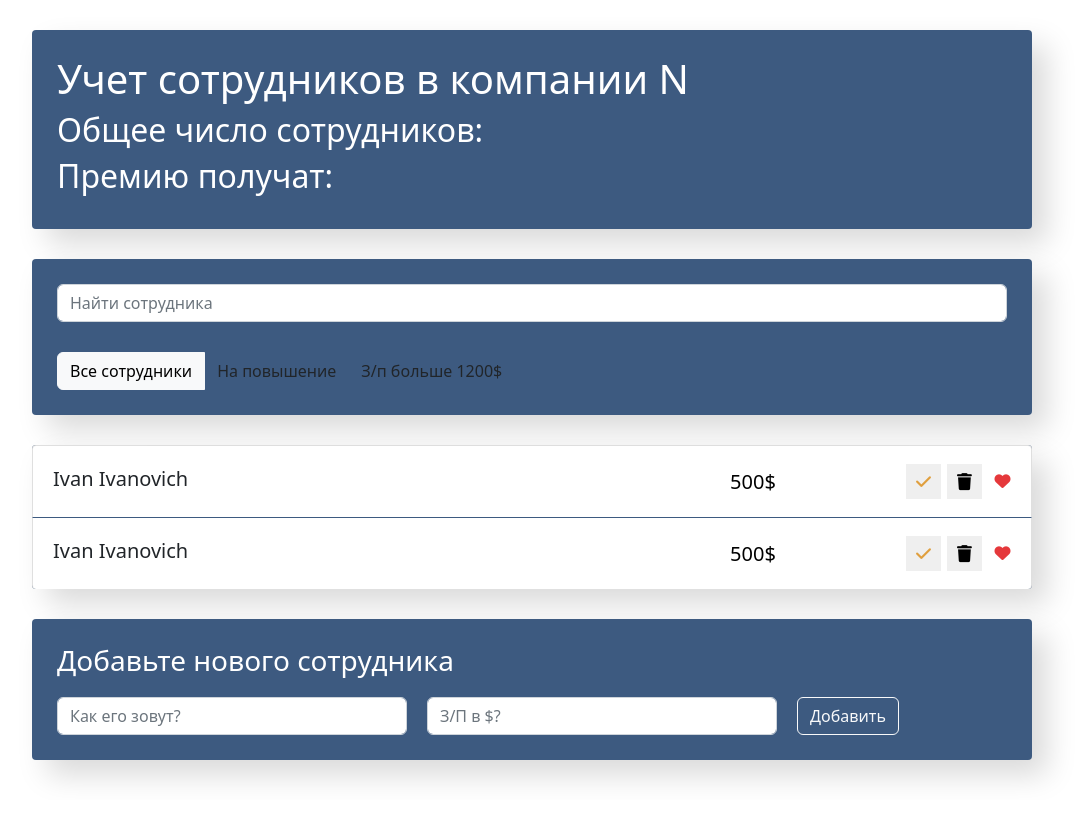
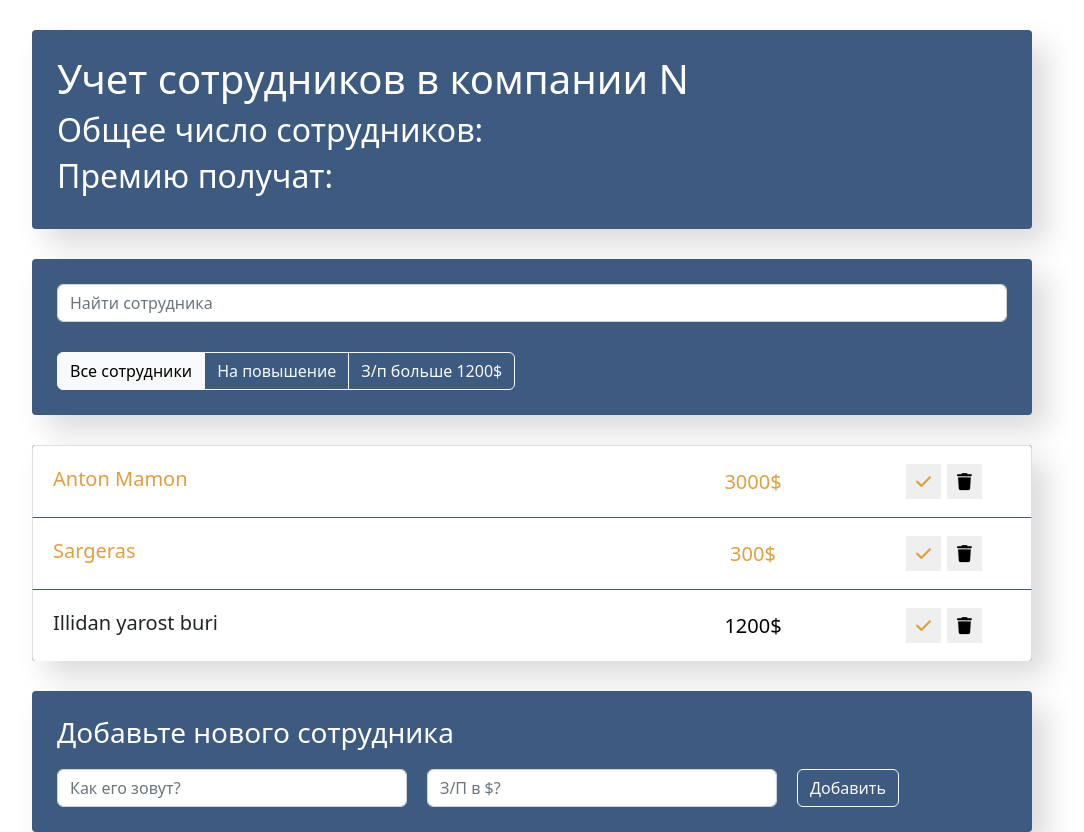
Before and after one commit to Zeulze/employee_accounting, a React (Vite) app: page / in a window 1280 px wide. Shown: the whole page, without its empty margins (108-1192 px from the left). Before the commit the page ends 800 px from the top, so only its background shows below. Built offline with nearby package versions, Linux system fonts and the light colour scheme.

Commit message:
add some logic

```diff
--- a/src/components/app-filter/app-filter.jsx
+++ b/src/components/app-filter/app-filter.jsx
@@ -6,10 +6,10 @@ const AppFilter = () => {
       <button className="btn btn-light" type={"button"}>
         Все сотрудники
       </button>
-      <button className="btn btn-outline" type={"button"}>
+      <button className="btn btn-outline-light" type={"button"}>
         На повышение
       </button>
-      <button className="btn btn-outline" type={"button"}>
+      <button className="btn btn-outline-light" type={"button"}>
         З/п больше 1200$
       </button>
     </div>
--- a/src/components/app/app.jsx
+++ b/src/components/app/app.jsx
@@ -7,15 +7,19 @@ import EmployeeList from "../employee-list/employee-list.jsx";
 import EmployeeAddForm from "../employee-add-form/employee-add-form.jsx";
 
 const App = () => {
+  const data = [
+    { name: "Anton Mamon", salary: 3000, increase: true, id: 1 },
+    { name: "Sargeras", salary: 300, increase: true, id: 2 },
+    { name: "Illidan yarost buri", salary: 1200, increase: false, id: 3 },
+  ];
   return (
     <div className={"app"}>
       <AppInfo />
-
       <div className="panel-search">
         <PanelSearch />
         <AppFilter />
       </div>
-      <EmployeeList />
+      <EmployeeList data={data} />
       <EmployeeAddForm />
     </div>
   );
--- a/src/components/employee-list-item/employee-list-item.jsx
+++ b/src/components/employee-list-item/employee-list-item.jsx
@@ -1,13 +1,15 @@
 import "./empolyee-list-item.css";
 
-const EmployeeListItem = () => {
+const EmployeeListItem = ({ name, salary, increase }) => {
+  const baseClasses = "list-group-item justify-content-between d-flex";
+  const additionClass = " increase ";
   return (
-    <li className={"list-group-item justify-content-between d-flex"}>
-      <span className="list-group-item-label">Ivan Ivanovich</span>
+    <li className={increase ? baseClasses + additionClass : baseClasses}>
+      <span className="list-group-item-label">{name}</span>
       <input
         type="text"
         className={"list-group-item-input"}
-        defaultValue={"500$"}
+        defaultValue={salary + "$"}
       />
       <div className={"d-flex justify-content-center align-items-center"}>
         <button type={"button"} className={"btn-cookie btn-sm"}>
--- a/src/components/employee-list-item/empolyee-list-item.css
+++ b/src/components/employee-list-item/empolyee-list-item.css
@@ -46,7 +46,8 @@
     line-height: 35px;
     font-size: 16px;
     transition: 0.3s all;
-    /*transform: translateX(30px);*/
+    transform: translateX(30px);
+    opacity: 0;
 }
 
 .list-group-item.like .fa-heart {
--- a/src/components/employee-list/employee-list.jsx
+++ b/src/components/employee-list/employee-list.jsx
@@ -1,13 +1,13 @@
 import EmployeeListItem from "../employee-list-item/employee-list-item.jsx";
 import "./employee-list.css";
 
-const EmployeeList = () => {
-  return (
-    <ul className={"app-list list-group"}>
-      <EmployeeListItem />
-      <EmployeeListItem />
-    </ul>
-  );
+const EmployeeList = ({ data }) => {
+  const listItems = data.map((employee) => {
+    const { id, ...employeeProps } = employee;
+
+    return <EmployeeListItem key={id} {...employeeProps} />;
+  });
+  return <ul className={"app-list list-group"}>{listItems}</ul>;
 };
 
 export default EmployeeList;
```
